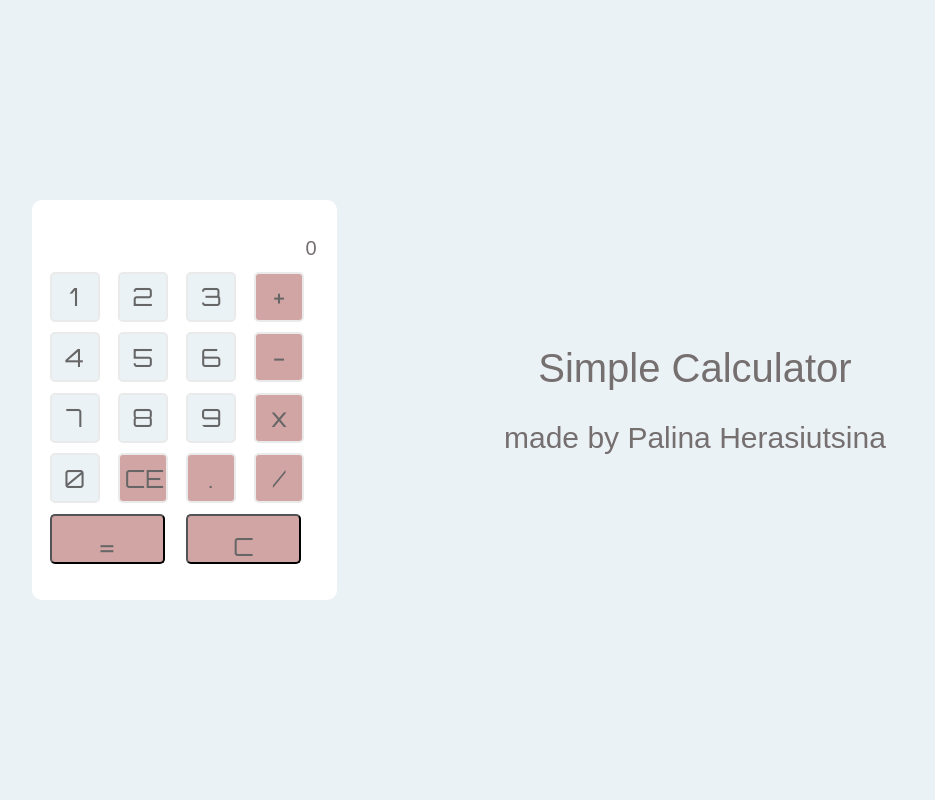
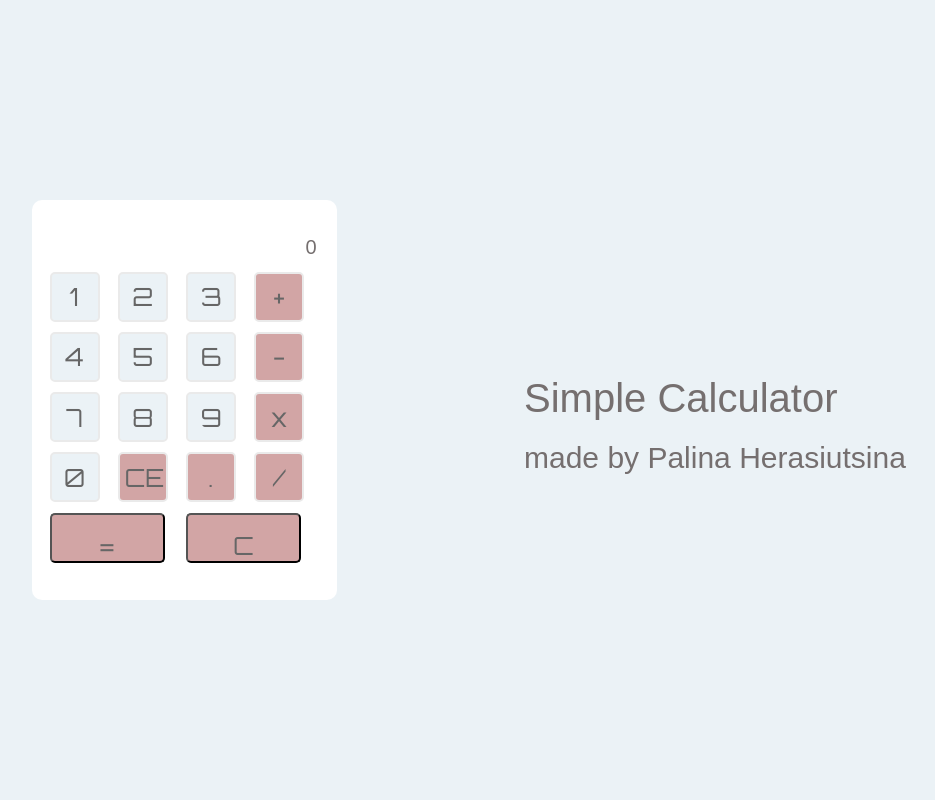
Before and after one commit to PalinaHerasiutsina/calculator, a PHP site: page / in a window 1280 px wide. Shown: the whole page, without its empty margins (136-1071 px from the left). Run offline with PHP 8.4, Linux system fonts and the light colour scheme; some web fonts are replaced.

Commit message:
refactoring

```diff
--- a/calc.css
+++ b/calc.css
@@ -20,22 +20,24 @@ body {
     padding: 0;
     margin: 0;
 }
-
 /* ==================================================
 Main Section
 ================================================== */
 .wrapper {
-    background: #EBF2F6; no-repeat center/cover;
+    background: #EBF2F6;
     height: 100vh;
-    margin:0;
-    padding: 0;
     display: flex;
-    flex-direction: row;
+    flex-wrap: wrap;
 }
+
 .wrCalc {
-	width: 50%;
+    display: flex;
+    flex: 1;
+	flex-direction: column;
+	justify-content: center;
     background-color: #EBF2F6;
 }
+
 .calc {
 	height: 400px;
 	width: 300px;
@@ -43,23 +45,21 @@ Main Section
     padding: 30px 15px;
     border-radius: 10px;
     position: relative;
-	top: 50%;
 	margin-left: auto;
     margin-right: auto;
-	transform: translateY(-50%);
-
-
+	box-sizing: border-box;
 }
 
 .td {
 	margin: 0;
 	padding: 0;
 }
+
 .display {
     background-color: #FFFFFF;
     color: #756F6F;
-    min-width: 94%;
-    min-height: 120%;
+    min-width: 230px;
+    min-height: 10px;
     text-align: right;
     font-size: 20px;
     border: none;
@@ -71,21 +71,18 @@ Main Section
     border: 2px solid #eaeaea;
     border-radius: 5px;
     color: #666;
-
-    margin:10;
     transition: all .4s;
     width: 50px;
     height: 50px;
     padding: 5px;
     text-align: center;
     border: 2px solid #eaeaea;
-
-}
+    cursor: pointer;
+    outline: none;
+    user-select: none;
+ }
 
 .btn-wide {
-	display: grid;
-	grid-column: 1/ span 2;
-	grid-column: 3 / span 2;
 	height: 50px;
 	width: 115px;
     font: 25px 'Orbitron', sans-serif;
@@ -93,52 +90,46 @@ Main Section
     border-radius: 5px;
     color: #666;
     padding: 15px;
-    margin: 10;
+    user-select: none;
+    outline: none;
 }
 
 .number {
 	background-color: #EBF2F6;
 }
 
-.ce {
+.ce, .decimal, .operation {
 	background-color: #D2A5A5;
-
-}
-
-.operation   {
-	background-color: #D2A5A5;
-
-}
-.decimal {
-	background-color: #D2A5A5;
-
 }
 
 .wrText{
 	background-color: #EBF2F6;
+	display: flex;
+    flex: 1;
+	flex-direction: column;
+	justify-content: center;
 }
+
 .text{
 	background-color: #EBF2F6;
-	position: relative;
 	top: 50%;
-	transform: translateY(-50%);
+}
 
-}
 .h1 {
     font: 40px 'Gabriela', sans-serif;
     text-transform: capitalize;
-    text-align: center;
+    text-align: left;
     color: #FFFFFF;
-    margin: 0;
-    padding: 5vh 50 30px;
-    color: #756F6F
+    margin: 0px;
+    padding: 10vh 20px 20px;
+    color: #756F6F;
 }
 
 .h3 {
     font: 30px 'Gabriela', sans-serif;
-    text-align: center;
+    text-align: left;
     color: #FFFFFF;
-    margin: 100;
-    padding: 5vh 50 30px;
-    color: #756F6F
+    margin: 0px;
+    padding: 0vh 20px 30px;
+    color: #756F6F;
 }
```
Also changed, not shown: calc.js (+0 -9 lines), home.html (+1 -6 lines).
